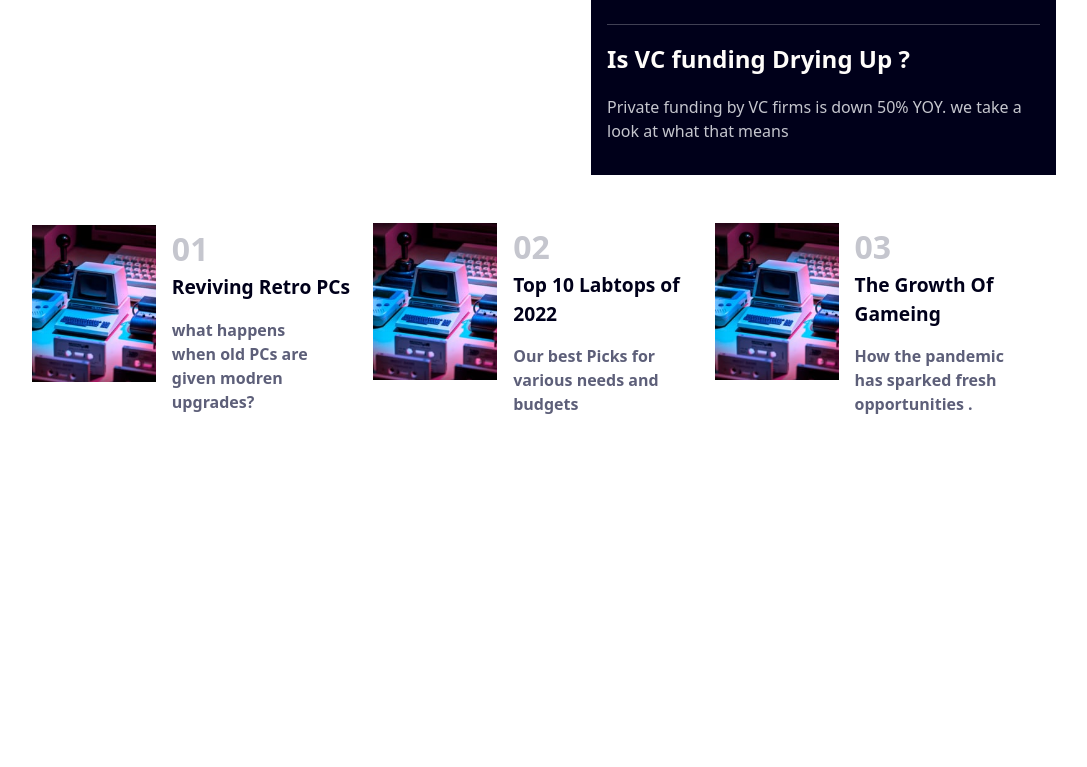
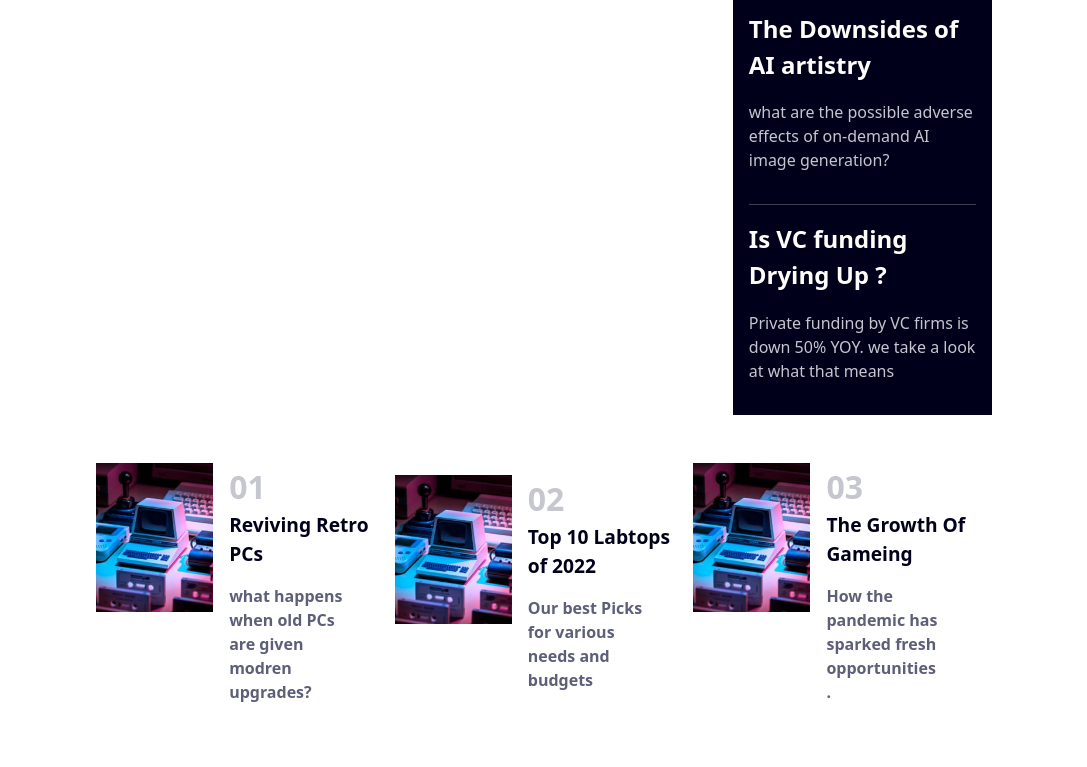
Before and after one commit to RaghadAlmughidi/trainnig, a plain HTML site: page index.html in a window 1280 px wide. Shown: the part 602-1369 px from the top of the page, without its empty margins (96-1183 px from the left). Before the commit the page ends 1081 px from the top, so only its background shows below. Drawn offline with nearby package versions, Linux system fonts and the light colour scheme.

Commit message:
Update style.css

```diff
--- a/style.css
+++ b/style.css
@@ -20,7 +20,7 @@ body {
 }
 
 .wrapper {
-    padding: 3% 10%;
+    padding: 3% 15%;
 }
 
 ul {
@@ -120,6 +120,7 @@ li a:hover {
 
 .mainSection_right {
     background-color: var(--VeryDarkBlue);
+    width: 30%;
 }
 
 .mainSetion_right_content {
```
